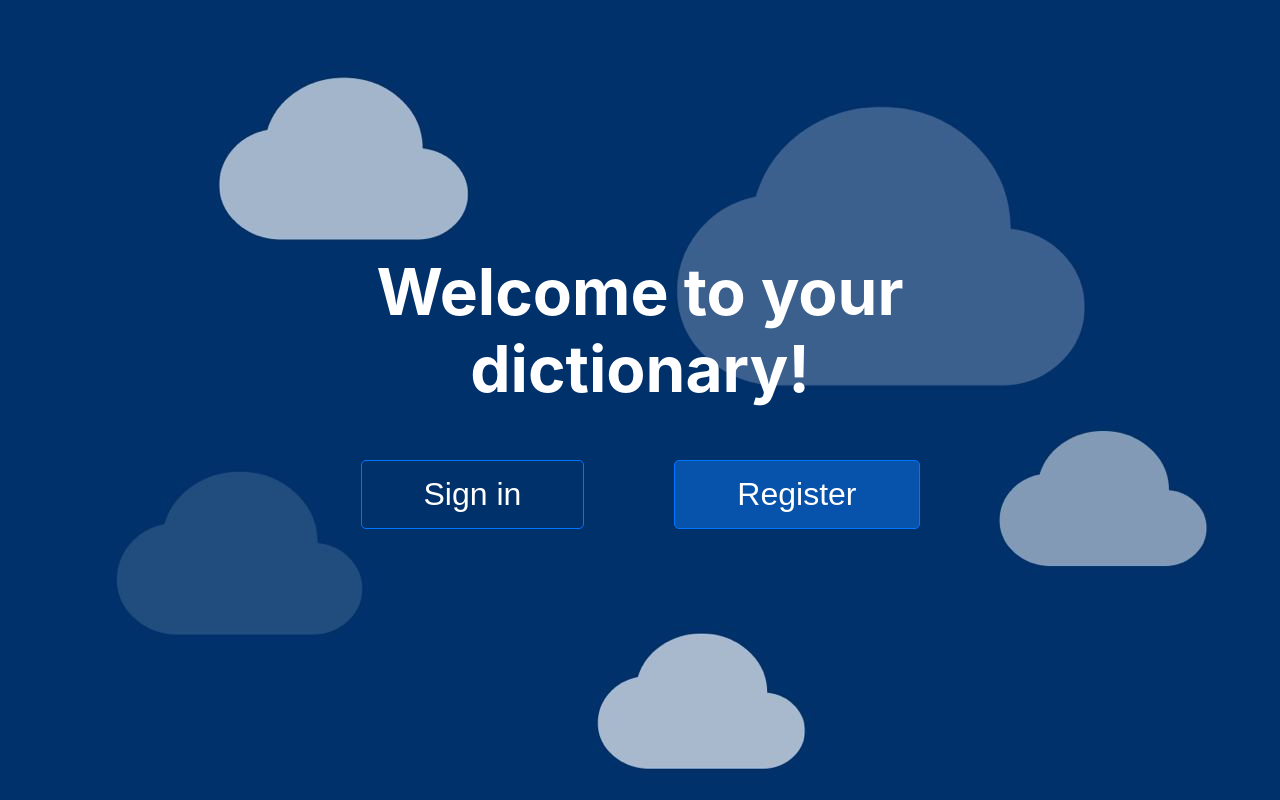
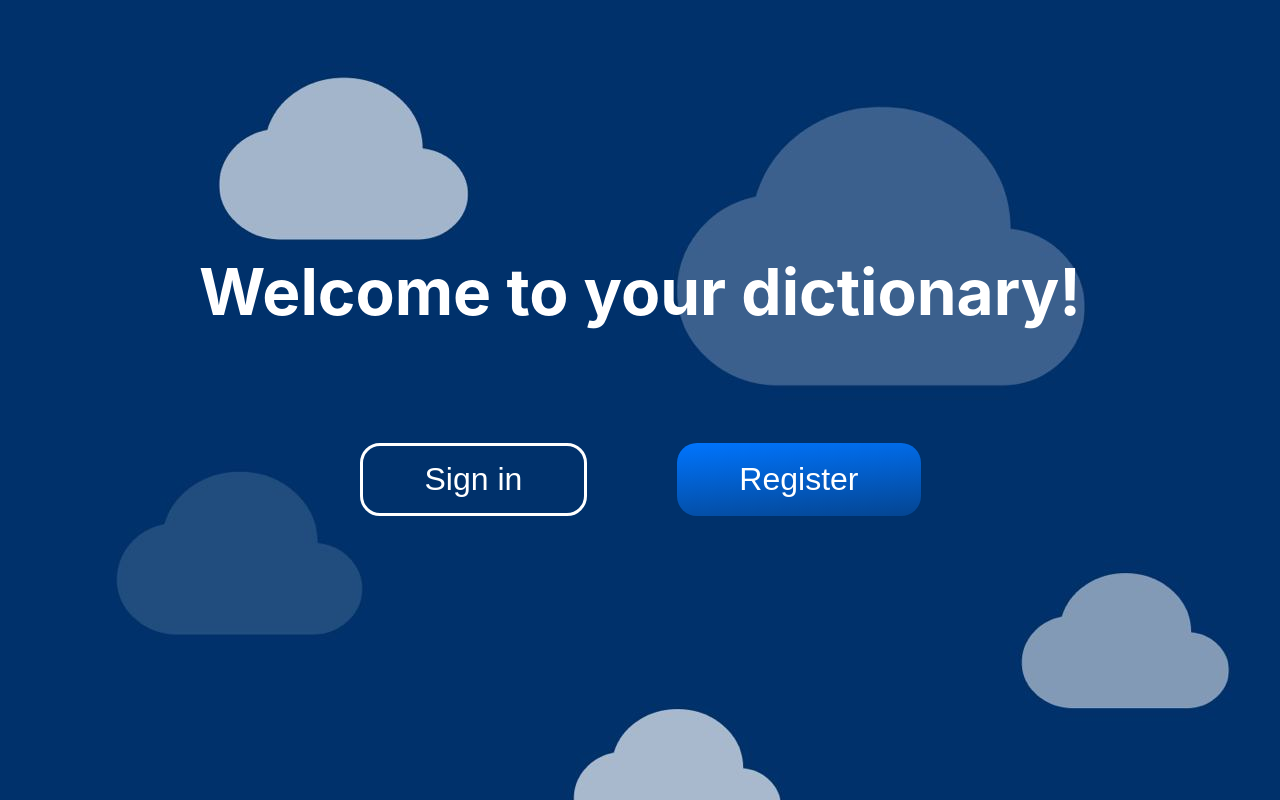
Before and after one commit to sheva3666/dictionary-client, a React (Create React App) app: page / in a window 1280 px wide. Built offline with nearby package versions, Linux system fonts and the light colour scheme.

Commit message:
redesign

```diff
--- a/src/components/Exercises/components/Translation/styles.js
+++ b/src/components/Exercises/components/Translation/styles.js
@@ -2,10 +2,12 @@ import { createUseStyles } from "react-jss";
 
 export default createUseStyles((theme) => ({
   container: {
-    display: "flex",
+    display: "grid",
+    gridTemplateColumns: "1fr 1fr",
     gap: 60,
-    justifyContent: "space-between",
-    alignItems: "center",
     margin: "20px 20px",
+    "&:last-child": {
+      margin: "0 auto",
+    },
   },
 }));
--- a/src/components/Exercises/components/Words/styles.js
+++ b/src/components/Exercises/components/Words/styles.js
@@ -3,7 +3,6 @@ import { createUseStyles } from "react-jss";
 export default createUseStyles((theme) => ({
   container: {
     display: "flex",
-    justifyContent: "space-between",
     alignItems: "center",
     color: "#fff",
   },
--- a/src/components/Exercises/index.js
+++ b/src/components/Exercises/index.js
@@ -77,9 +77,8 @@ const Exercises = () => {
             />
             <PrimaryButton
               disabled={!correct}
-              betterSize
               onClick={onClickNext}
-              exerciseWidth
+              exerciseStyle
               name="Next word"
             />
           </div>
--- a/src/components/Exercises/styles.js
+++ b/src/components/Exercises/styles.js
@@ -4,10 +4,10 @@ export default createUseStyles((theme) => ({
   exercises: {
     display: "flex",
     flexDirection: "column",
-    gap: 70,
+    gap: 40,
     alignItems: "center",
     background: "#fff",
-    width: "60%",
+    width: "45%",
     margin: "100px 20px",
     paddingBottom: 40,
     borderRadius: 30,
--- a/src/components/Home/styles.js
+++ b/src/components/Home/styles.js
@@ -14,8 +14,9 @@ export default createUseStyles((theme) => ({
     display: "flex",
     flexDirection: "column",
     alignItems: "center",
+    gap: 60,
     margin: "0 auto",
     marginTop: 200,
-    maxWidth: 800,
+    maxWidth: 1200,
   },
 }));
--- a/src/components/common/Buttons/index.js
+++ b/src/components/common/Buttons/index.js
@@ -33,7 +33,7 @@ export const SecondaryButton = ({
 export const PrimaryButton = ({
   name,
   onClick,
-  betterSize,
+  exerciseStyle,
   disabled,
   width,
   correct,
@@ -45,7 +45,7 @@ export const PrimaryButton = ({
       disabled={disabled}
       onClick={onClick}
       className={classNames(classes.primaryButton, {
-        [classes.betterSize]: betterSize,
+        [classes.exerciseStyle]: exerciseStyle,
         [classes.width]: width,
         [classes.red]: incorrect,
         [classes.green]: correct,
--- a/src/components/common/Buttons/styles.js
+++ b/src/components/common/Buttons/styles.js
@@ -4,8 +4,8 @@ export default createUseStyles((theme) => ({
   secondaryButton: {
     color: "#fff",
     padding: "15px 62px",
-    borderRadius: 5,
-    border: "1px solid #0075FF",
+    borderRadius: 20,
+    border: "3px solid #fff",
     background: "transparent",
     cursor: "pointer",
     fontSize: 32,
@@ -17,13 +17,16 @@ export default createUseStyles((theme) => ({
   primaryButton: {
     color: "#fff",
     padding: "15px 62px",
-    borderRadius: 5,
-    border: "1px solid #0075FF",
-    background: "#0752AA",
+    borderRadius: 20,
+    border: "none",
+    background:
+      "linear-gradient(175deg, rgba(0,117,255,1) 0%, rgba(7,82,170,0.6) 100%, rgba(33,33,208,1) 100%, rgba(0,212,255,1) 100%)",
     cursor: "pointer",
     fontSize: 32,
     "&:hover": {
-      background: "#00316B",
+      background:
+        "linear-gradient(175deg, rgba(254,254,254,1) 0%, rgba(61,146,245,0.6) 100%, rgba(33,33,208,1) 100%, rgba(0,212,255,1) 100%)",
+      color: "#00316B",
     },
   },
 
@@ -48,6 +51,13 @@ export default createUseStyles((theme) => ({
 
   exerciseColor: {
     color: "#00316B",
+    borderRadius: 20,
+    border: "2px solid",
+    "&:hover": {
+      background: "#00316B",
+      color: "#fff",
+      border: "2px solid #fff",
+    },
   },
 
   disabled: {
@@ -61,9 +71,11 @@ export default createUseStyles((theme) => ({
   },
   green: {
     background: "green",
+    color: "#fff",
   },
   red: {
     background: "red",
+    color: "#fff",
   },
 
   backButton: {
@@ -90,8 +102,8 @@ export default createUseStyles((theme) => ({
     marginTop: 50,
   },
 
-  exerciseWidth: {
-    width: 500,
+  exerciseStyle: {
+    borderRadius: 20,
     margin: "0 auto",
   },
 
--- a/src/components/common/Header/index.js
+++ b/src/components/common/Header/index.js
@@ -53,7 +53,7 @@ const Header = ({ score }) => {
       {score && (
         <h2
           className={classes.score}
-        >{`Hello ${score?.userEmail} your current score is ${score?.score}`}</h2>
+        >{`Hello! ${score?.userEmail} your current score is ${score?.score}`}</h2>
       )}
       <div className={classes.buttonContainer}>
         <IconButton onClick={() => navigate(ROUTES.settings)} icon={Settings} />
--- a/src/components/common/Header/styles.js
+++ b/src/components/common/Header/styles.js
@@ -18,7 +18,7 @@ export default createUseStyles((theme) => ({
     alignItems: "center",
   },
   score: {
-    color: "green",
+    color: "#fff",
     marginLeft: 100,
   },
 }));
--- a/src/index.css
+++ b/src/index.css
@@ -1,6 +1,6 @@
 body {
   margin: 0;
-  background-image: url("./media/background.jpg");
+  background: url("./media/background.jpg");
   font-family: -apple-system, BlinkMacSystemFont, "Segoe UI", "Roboto", "Oxygen",
     "Ubuntu", "Cantarell", "Fira Sans", "Droid Sans", "Helvetica Neue",
     sans-serif;
```
Also changed, not shown: src/media/background.jpg.
